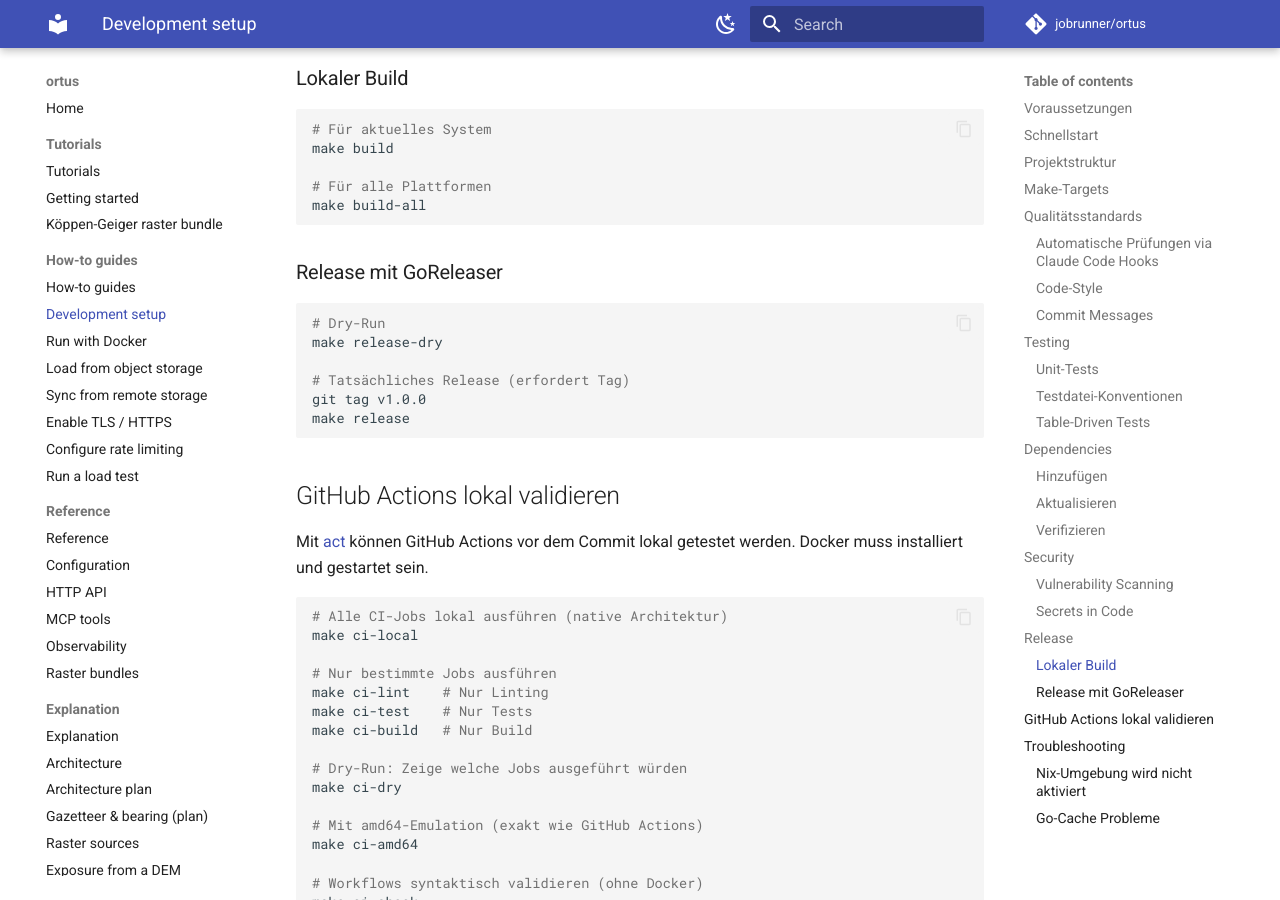
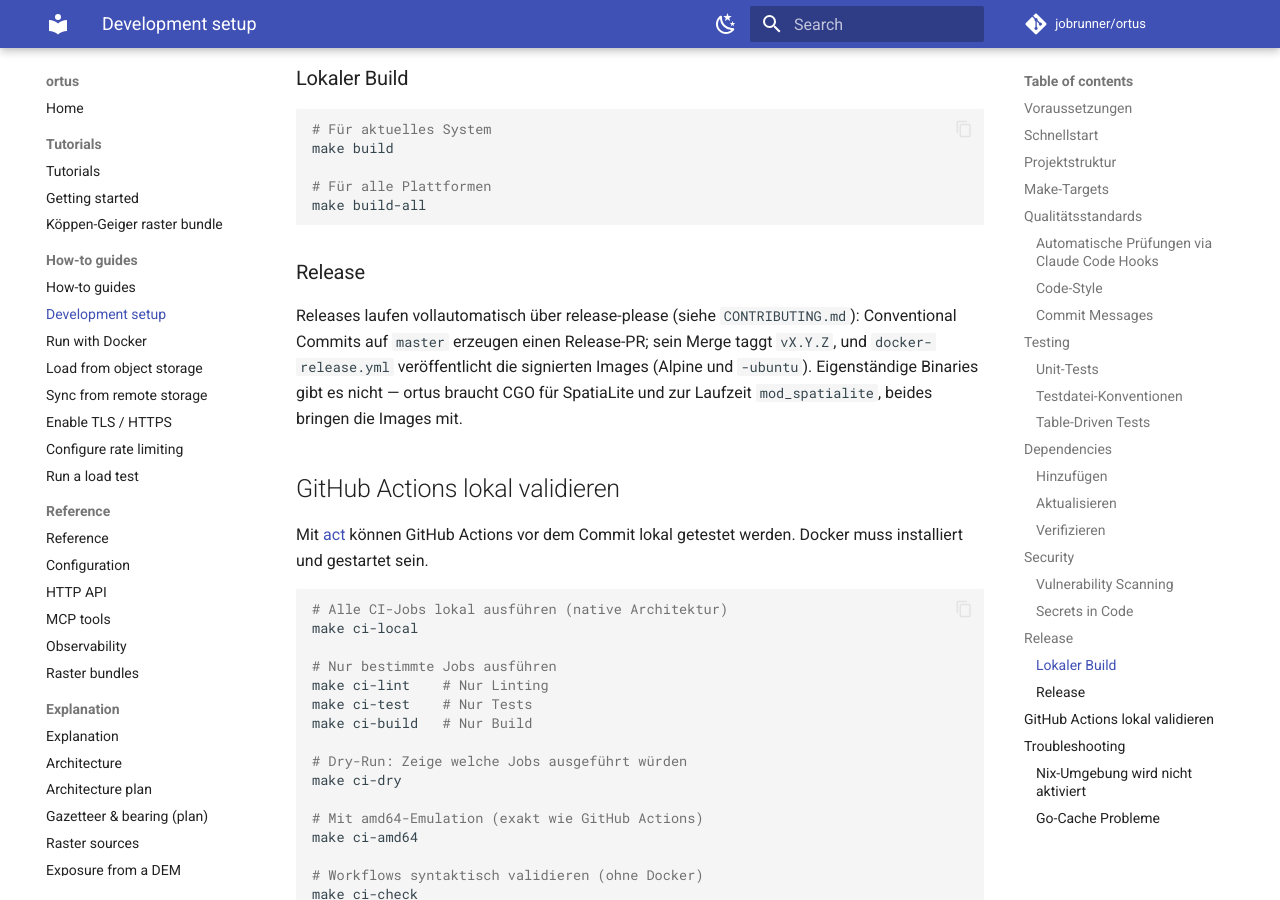
Before and after one commit to jobrunner/ortus, an MkDocs documentation site: the page built from docs/how-to/development-setup.md, in a window 1280 px wide and 900 px high, scrolled down 4342 px. Built offline with MkDocs 1.6.1 and Material for MkDocs 9.7.7, drawn with Linux system fonts in a browser that asks for light colours; comment, search, counter and statistics services are not loaded.

Commit message:
fix(release): stop publishing release binaries that cannot start
The goreleaser builds used CGO_ENABLED=0, but ortus needs CGO for
SpatiaLite (go-sqlite3), so every published binary exited at startup
with "go-sqlite3 requires cgo to work. This is a stub". The ldflags also
targeted main.Version/main.BuildTime, which do not exist, so the
binaries reported version "dev". Even a CGO build would still need
mod_spatialite on the host.

The signed container images (Alpine and -ubuntu, cosign + SBOM +
provenance) are the deliverable. Drop the goreleaser job, its config,
the Makefile targets and the nix package, and document the image-only
release.

Claude-Session: https://claude.ai/code/session_01TYW8kXiZseNyyKSkwTemoT

````diff
--- a/docs/how-to/development-setup.md
+++ b/docs/how-to/development-setup.md
@@ -197,16 +197,14 @@ make build
 make build-all
 ```
 
-### Release mit GoReleaser
+### Release
 
-```bash
-# Dry-Run
-make release-dry
-
-# Tatsächliches Release (erfordert Tag)
-git tag v1.0.0
-make release
-```
+Releases laufen vollautomatisch über release-please (siehe `CONTRIBUTING.md`):
+Conventional Commits auf `master` erzeugen einen Release-PR; sein Merge taggt
+`vX.Y.Z`, und `docker-release.yml` veröffentlicht die signierten Images
+(Alpine und `-ubuntu`). Eigenständige Binaries gibt es nicht — ortus braucht
+CGO für SpatiaLite und zur Laufzeit `mod_spatialite`, beides bringen die
+Images mit.
 
 ## GitHub Actions lokal validieren
 
````
Also changed, not shown: .goreleaser.yml (deleted, +0 -63 lines), 5 other files.
